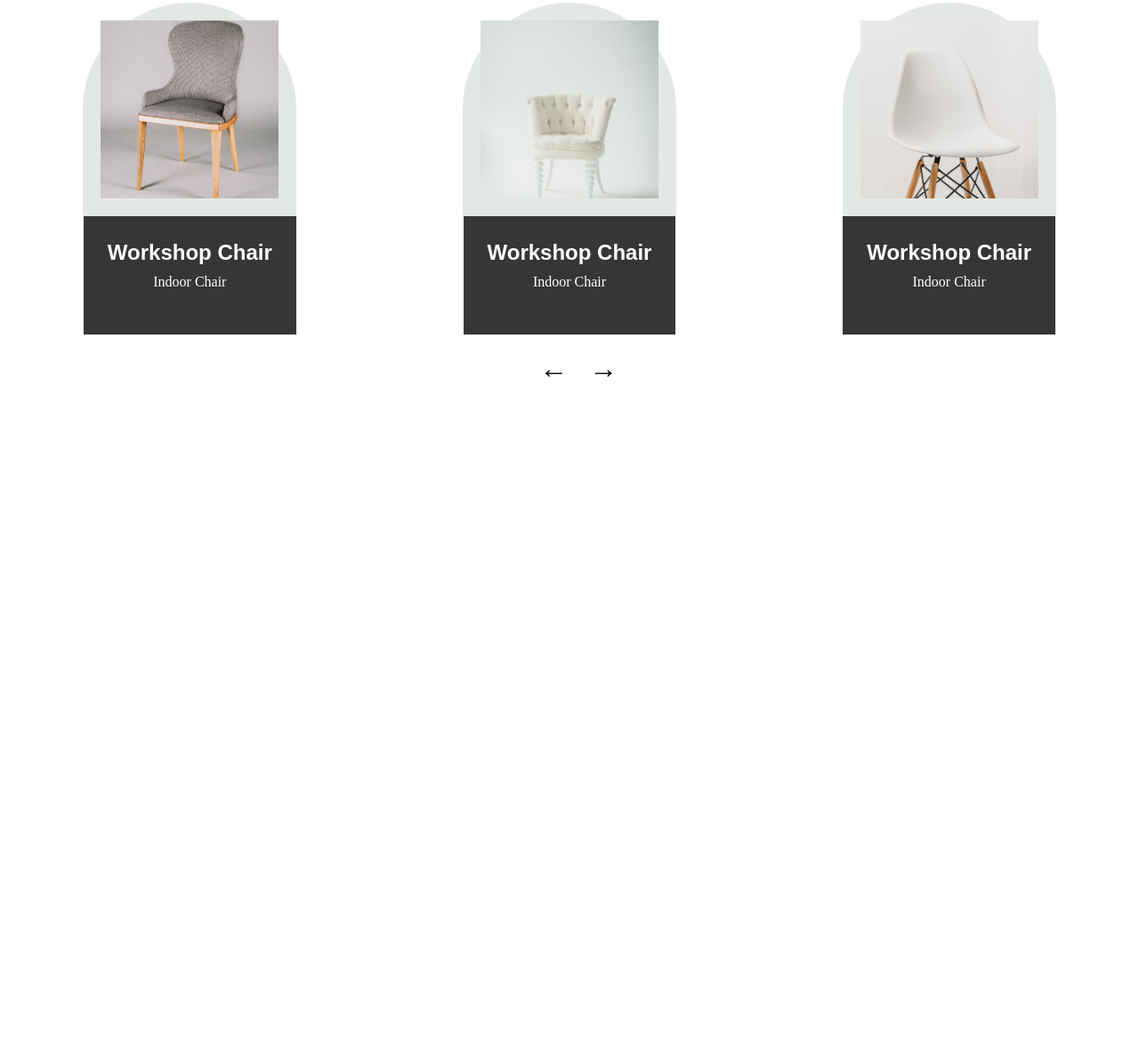
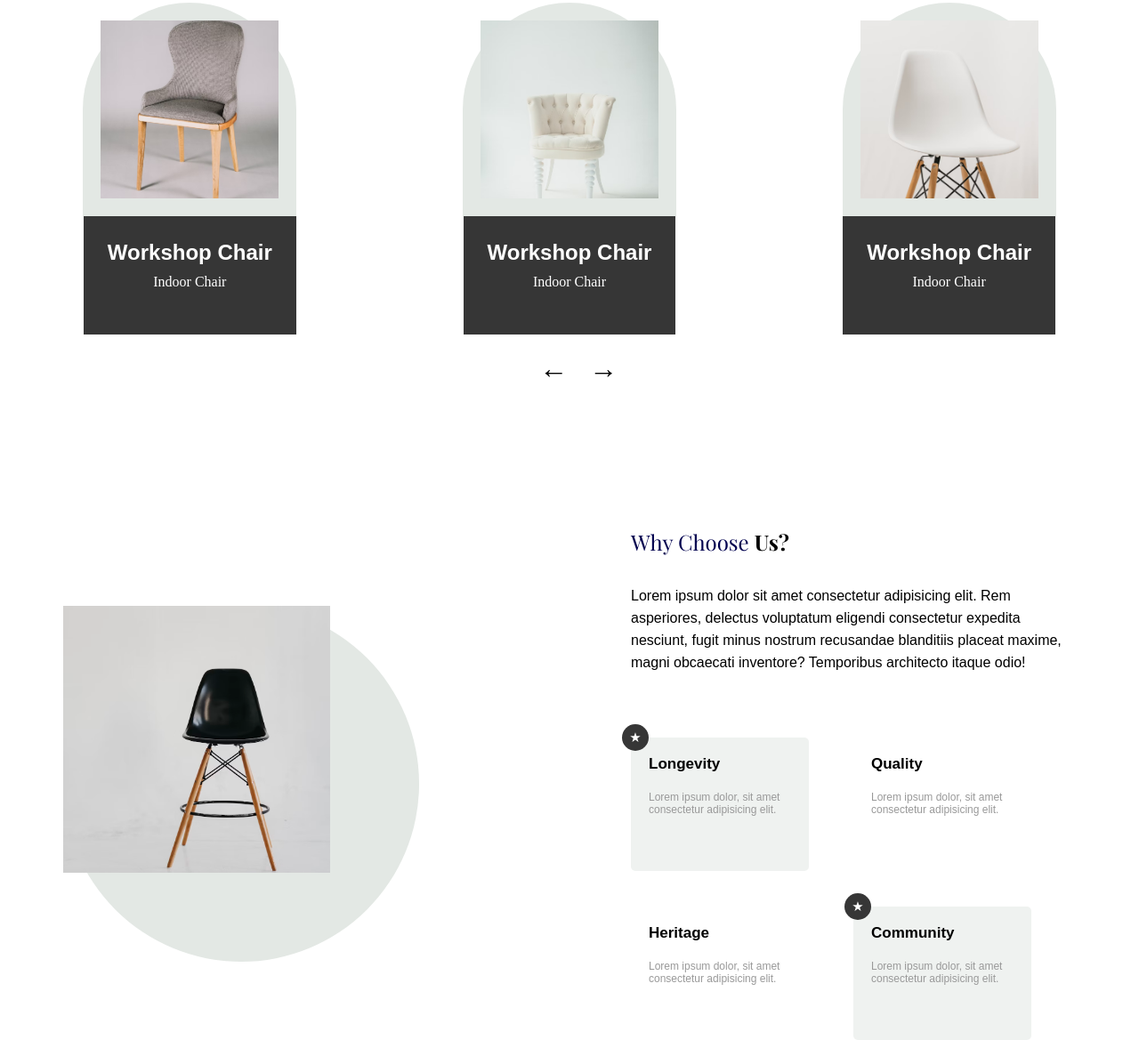
Before and after one commit to pageler/09_chairs_project, a plain HTML site: page index.html in a window 1280 px wide. Shown: the part 1394-2563 px from the top of the page at 89% size. Before the commit the page ends 1827 px from the top, so only its background shows below. Drawn offline with nearby package versions, Linux system fonts and the light colour scheme; a web font is replaced by a local one.

Commit message:
Why Us section.

```diff
--- a/index.html
+++ b/index.html
@@ -104,6 +104,51 @@
         </div>
     </section>
 
-    <!-- credits: Daniil Siantev, Sam Moghadam, BRUNO CERVERA -->
+    <!-- Why Us -->
+    <section class="why-us">
+        <div class="section-img-container">
+            <div class="img-layer">
+                <div class="img"></div>
+            </div>
+        </div>
+
+        <div class="content-container">
+            <h1 class="main-headings">Why Choose <span>Us?</span></h1>
+            <p class="primary-heading">
+                Lorem ipsum dolor sit amet consectetur adipisicing elit. Rem asperiores, delectus voluptatum eligendi consectetur expedita nesciunt, fugit minus nostrum recusandae blanditiis placeat maxime, magni obcaecati inventore? Temporibus architecto itaque odio!
+            </p>
+
+            <div class="cards">
+                <div class="card card-fill">
+                    <div class="star">&#9733;</div>
+                    <h1 class="card-title">Longevity</h1>
+                    <p class="card-info">
+                        Lorem ipsum dolor, sit amet consectetur adipisicing elit.
+                    </p>
+                </div>
+                <div class="card">
+                    <h1 class="card-title">Quality</h1>
+                    <p class="card-info">
+                        Lorem ipsum dolor, sit amet consectetur adipisicing elit.
+                </div>
+                <div class="card">
+                    <h1 class="card-title">Heritage</h1>
+                    <p class="card-info">
+                        Lorem ipsum dolor, sit amet consectetur adipisicing elit.
+                    </p>
+                </div>
+
+                <div class="card card-fill">
+                    <div class="star">&#9733;</div>
+                    <h1 class="card-title">Community</h1>
+                    <p class="card-info">
+                        Lorem ipsum dolor, sit amet consectetur adipisicing elit.
+                    </p>
+                </div>
+            </div>
+        </div>
+    </section>
+
+    <!-- credits: Daniil Siantev, Sam Moghadam, BRUNO CERVERA, Eugene Chystiakov -->
 </body>
 </html>
--- a/style.css
+++ b/style.css
@@ -119,6 +119,13 @@ header {
     margin-bottom: 2rem;
 }
 
+.img-container {
+    width: 500px;
+    height: 500px;
+    background-color: var(--main-color);
+    border-radius: 100%;
+}
+
 .img-container img {
     width: 400px;
     height: 500px;
@@ -229,3 +236,74 @@ header {
     margin-left: 20px;
     margin-top: 20px;
 }
+
+/* Why Us */
+.why-us {
+    display: flex;
+    flex-wrap: wrap;
+    justify-content: space-around;
+    align-items: center;
+    margin-top: 10rem;
+}
+
+.why-us .img-layer {
+    width: 400px;
+    height: 400px;
+    background-color: var(--main-color);
+    border-radius: 100%;
+}
+
+.why-us .img-layer .img {
+    width: 300px;
+    height: 300px;
+    background-image: url(images/chair4--Eugene-Chystiakov.avif);
+    background-size: cover;
+    background-position: center;
+}
+
+.cards {
+    display: grid;
+    grid-template-columns: 2fr 2fr;
+}
+
+.card {
+    width: 200px;
+    height: 150px;
+    padding: 20px;
+    margin-top: 40px;
+    border-radius: 5px;
+}
+
+.card.card-fill {
+    background-color: #e3e8e490;
+    position: relative;
+}
+
+.card.card-fill .star {
+    width:10px;
+    height: 10px;
+    padding: 15px;
+    border-radius: 100%;
+    background-color: var(--primary-color);
+    position: absolute;
+    top: -15px;
+    left: -10px;
+    display: flex;
+    justify-content: center;
+    align-items: center;
+    font-size: 15px;
+    color: #fff;
+}
+
+.card h1 {
+    color: #000;
+    font-family: sans-serif;
+    font-size: 17px;
+}
+
+.card p {
+    color: #999;
+    font-family: sans-serif;
+    font-size: 12px;
+    margin-top: 20px;
+}
```
Also changed, not shown: images/chair4--Eugene-Chystiakov.avif (added).
